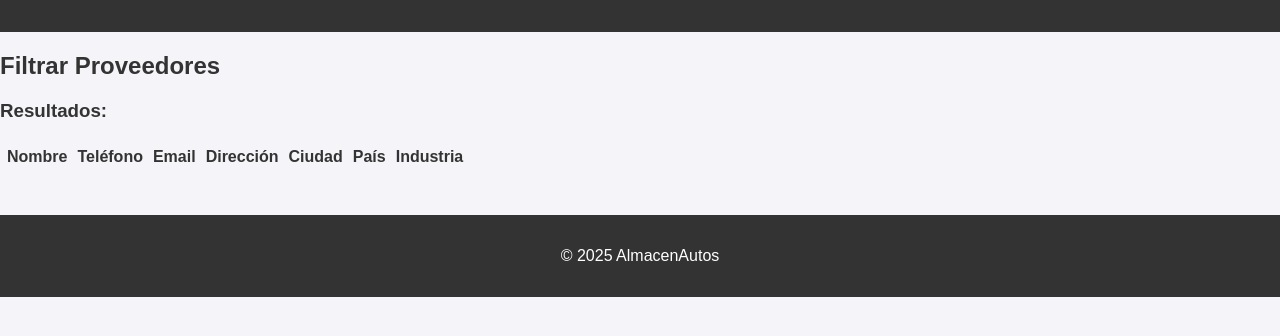
After one commit to as7haro7/almacen_autos, a PHP site: page /presentacion/listarPro.php in a window 1280 px wide. The commit adds this page. Shown: the top 336 px of the page. Run offline with PHP 8.4, Linux system fonts and the light colour scheme; lists and menus that the app fills with data are empty.

Commit message:
implemente vistas del modulo proveedores

```diff
--- a/presentacion/css/estilos.css
+++ b/presentacion/css/estilos.css
@@ -111,3 +111,14 @@ form button:hover {
     max-width: 400px;
     margin: 1rem auto;
 }
+.formulario {
+    padding: 2rem  5rem;
+    width: 100%;
+}
+.welcome-container-tabla{
+    display: block;
+}
+tr{
+    display: flex;
+    align-items: self-start;
+}
--- /dev/null
+++ b/presentacion/listarPro.php
@@ -0,0 +1,47 @@
+
+
+
+<!DOCTYPE html>
+<html lang="es">
+<head>
+    <meta charset="UTF-8">
+    <meta name="viewport" content="width=device-width, initial-scale=1.0">
+    <title>Bienvenido al Sistema de Almacén</title>
+    <link rel="stylesheet" href="css/estilos.css">
+</head>
+<body>
+    <header class="main-header">
+    </header>
+
+        <h2>Filtrar Proveedores</h2>
+        <h3>Resultados:</h3>
+    <main class="welcome-container-tabla">
+        <table cellpadding="5" class="tr">
+            <tr >
+                <th>Nombre</th>
+                <th>Teléfono</th>
+                <th>Email</th>
+                <th>Dirección</th>
+                <th>Ciudad</th>
+                <th>País</th>
+                <th>Industria</th>
+            </tr>
+            <tr>
+                <td><?php /*echo $row["nombre"]; */?></td>
+                <td><?php /*echo $row["telefono"]; */?></td>
+                <td><?php /*echo $row["email"]; */?></td>
+                <td><?php /*echo $row["direccion"]; */?></td>
+                <td><?php /*echo $row["ciudad"]; */?></td>
+                <td><?php /*echo $row["pais"];*/ ?></td>
+                <td><?php /*echo $row["industria"]; */?></td>
+            </tr>
+        </table>
+
+    </main>
+
+    <footer class="main-footer">
+        <p>&copy; <?php echo date("Y"); ?> AlmacenAutos</p>
+    </footer>
+
+</body>
+</html>
```
Also changed, not shown: presentacion/registroPro.php (added, +67 -0 lines).
